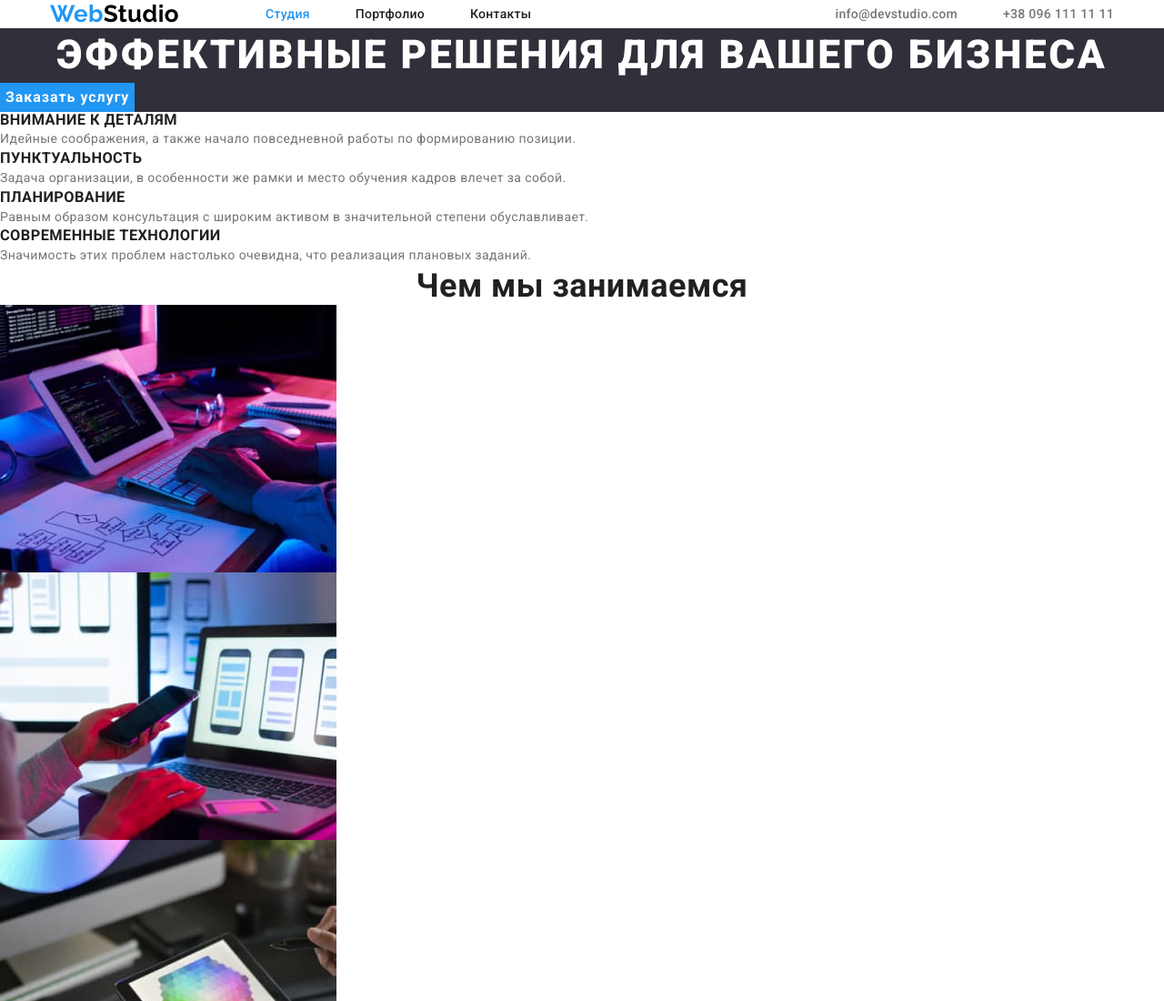
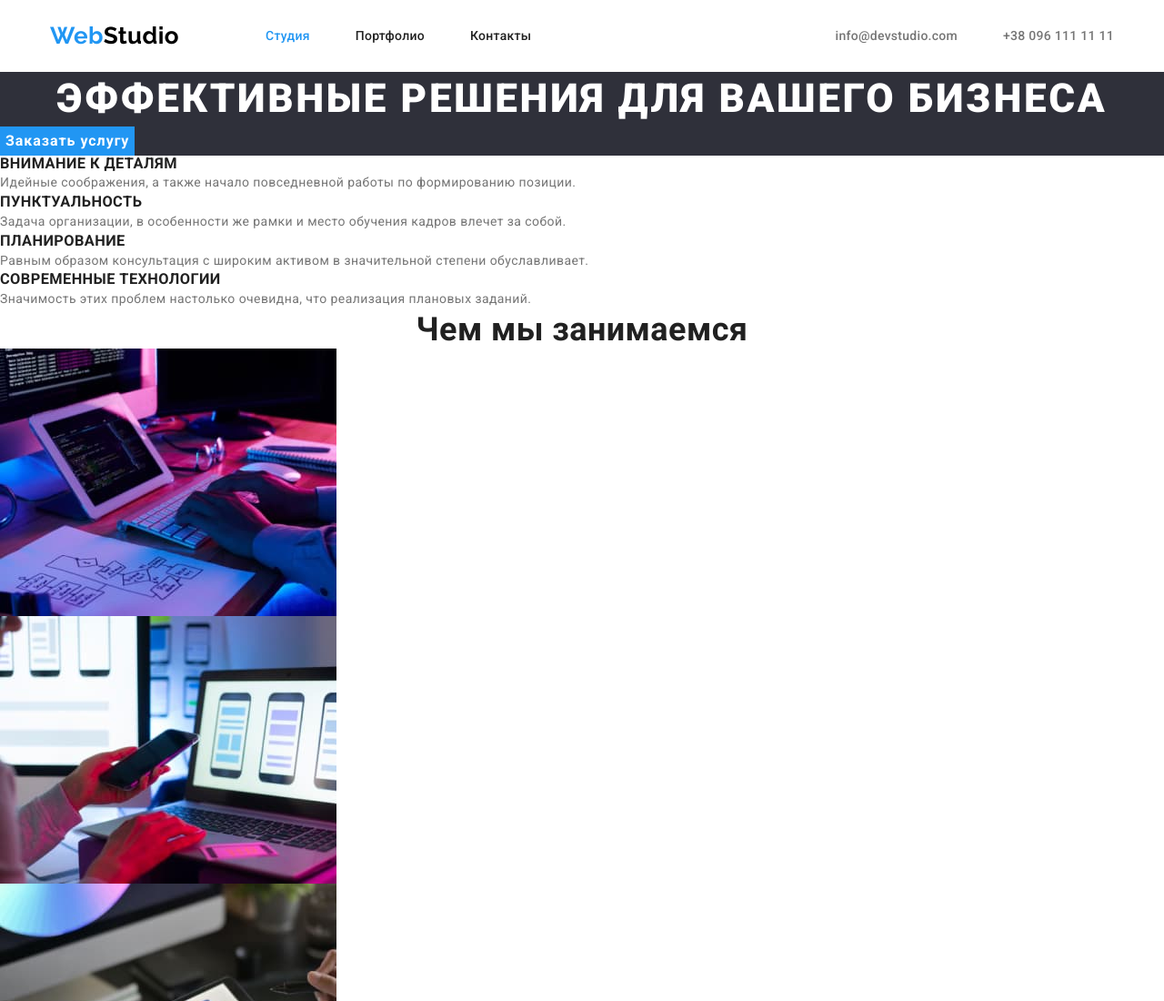
Before and after one commit to jsevruk/goit-markup-hw-03, a plain HTML site: page index.html in a window 1280 px wide. Shown: the top 1100 px of the page at 91% size. Drawn offline with nearby package versions, Linux system fonts and the light colour scheme.

Commit message:
finished header

```diff
--- a/css/styles.css
+++ b/css/styles.css
@@ -71,6 +71,11 @@
 
 
     /*--------------------------!* Header *!----------------------------*/
+
+   .header {
+       padding-top: 24px;
+       padding-bottom: 24px;
+   }
 
     .header-container {
         display: flex;
```
